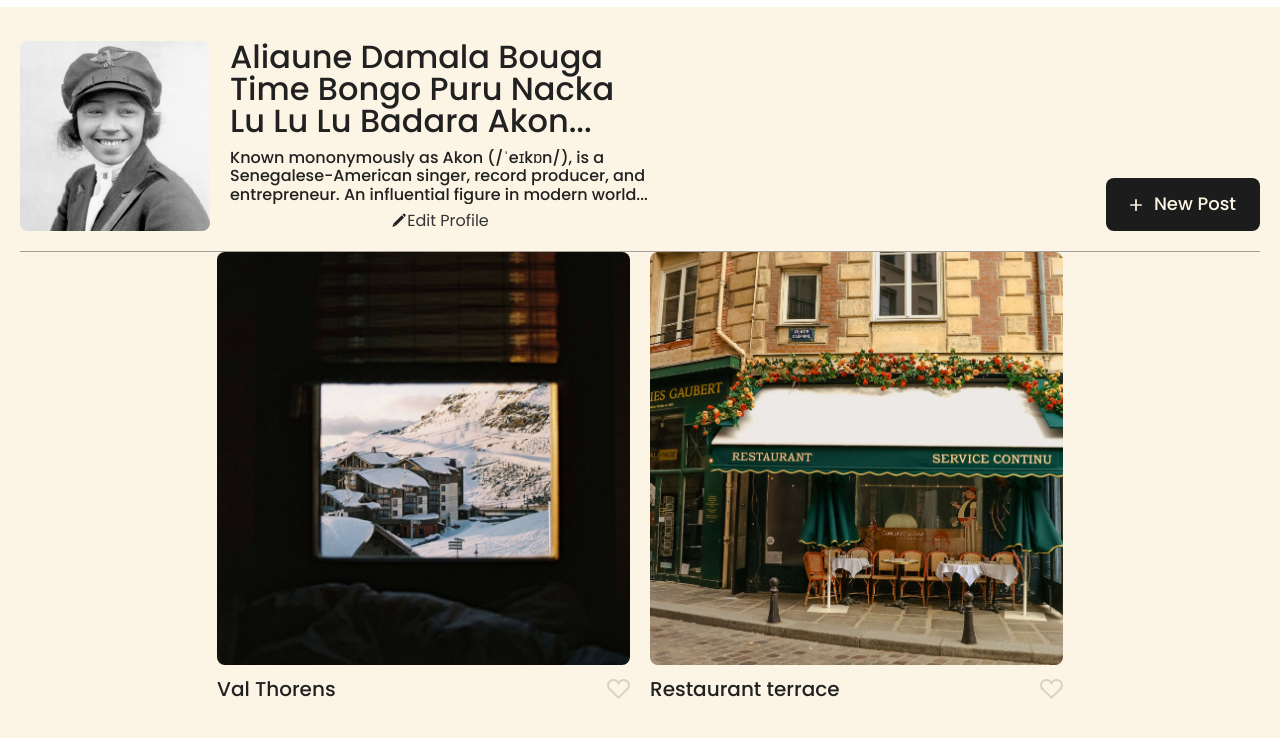
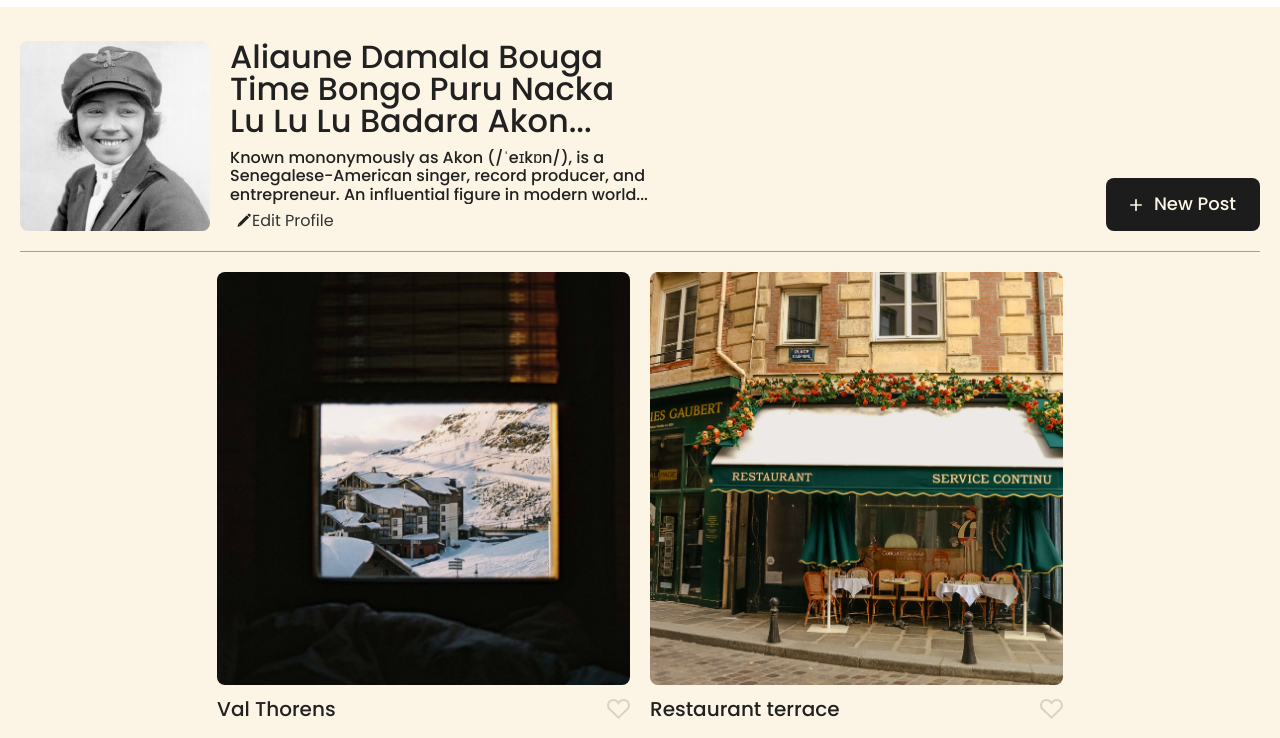
Before and after one commit to gabrielyako/se_project_spots, a plain HTML site: page index.html in a window 1280 px wide. Shown: the part 39-777 px from the top of the page. Drawn offline with Linux system fonts and the light colour scheme; grey boxes are pictures that could not be loaded.

Commit message:
Spots project finalized revised 3

```diff
--- a/blocks/cards.css
+++ b/blocks/cards.css
@@ -1,5 +1,5 @@
 .cards {
-padding-top: 20px 0 40px;
+padding: 20px 0 40px;
 border-bottom: 1px solid #21212166;
 }
 
--- a/blocks/profile.css
+++ b/blocks/profile.css
@@ -14,7 +14,7 @@
 .profile__column {
     display: flex;
     flex-direction: column;
-    align-items: center;
+    align-items: start;
 }
 
 .profile__name {
@@ -127,6 +127,7 @@
 
     .profile__column {
         margin: 0 0 20px;
+        align-items: center;
     }
 
     .profile__description {
```
